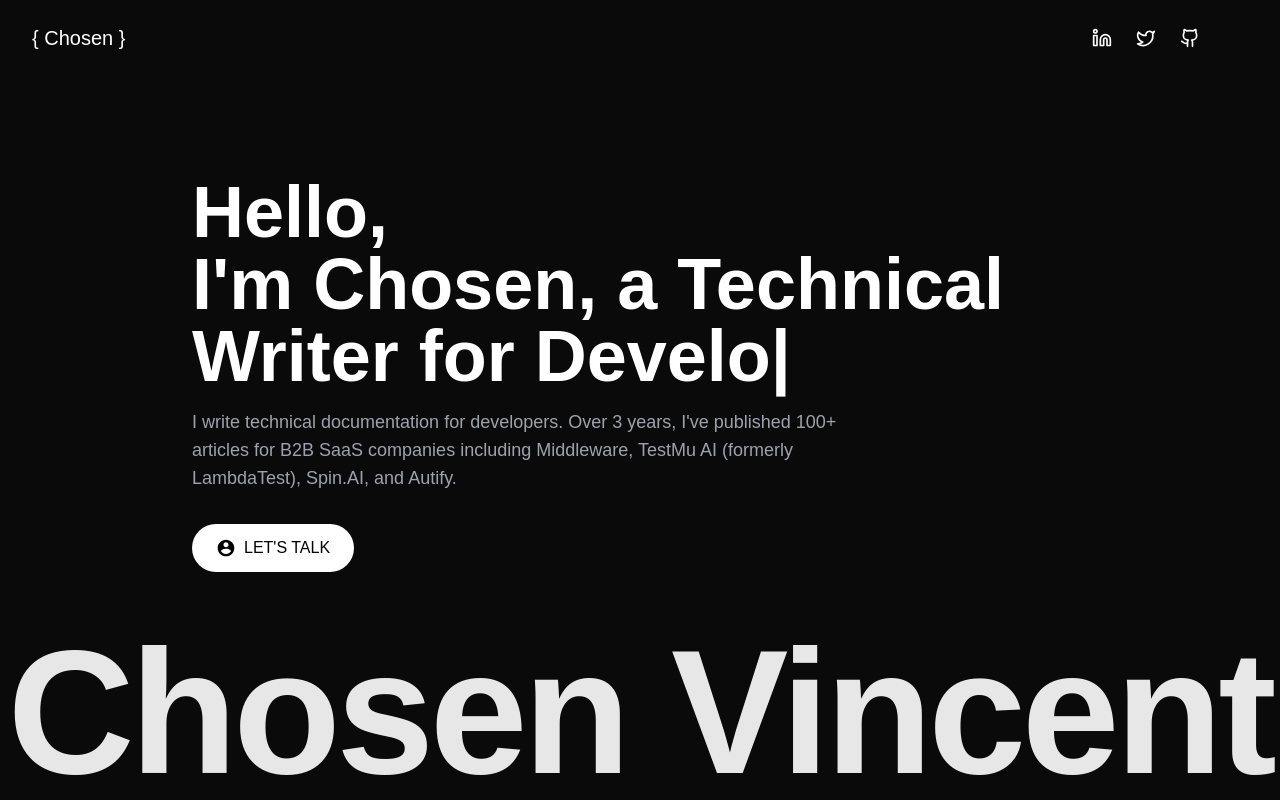
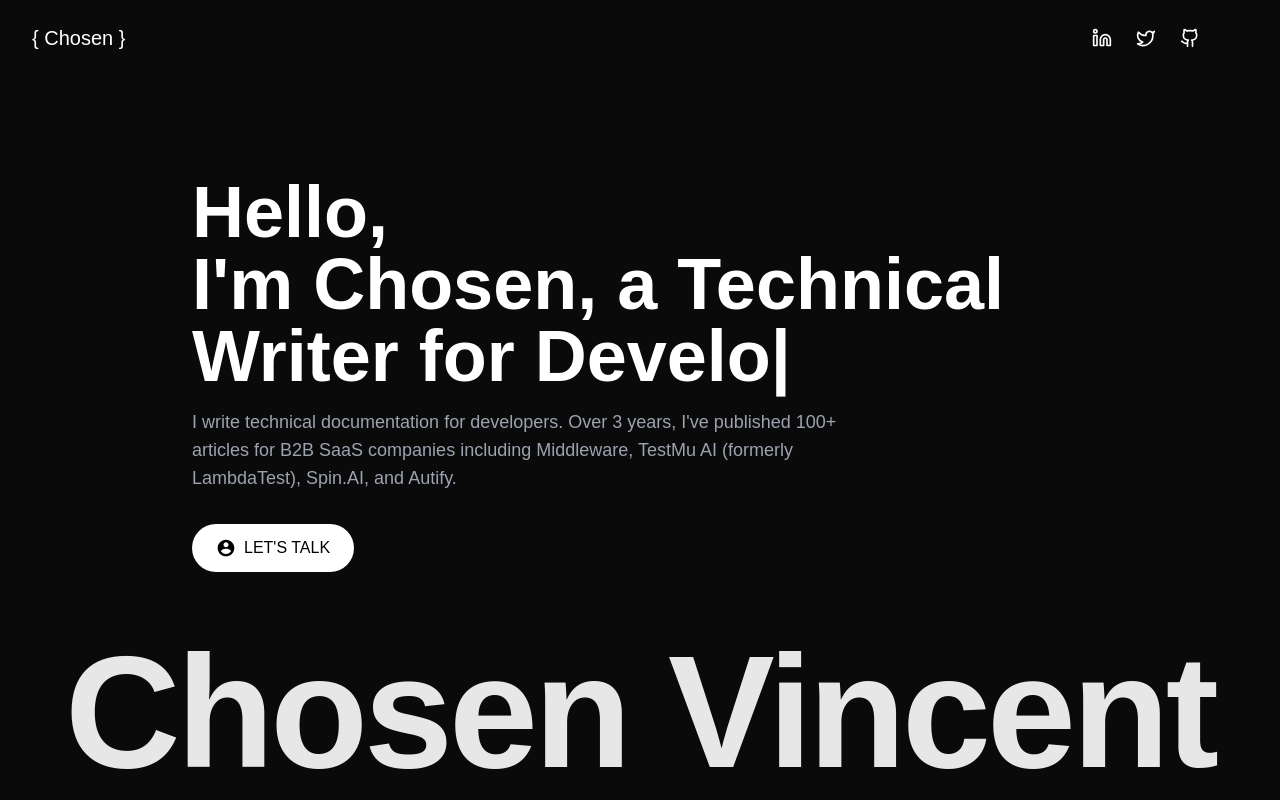
Before and after one commit to chosenvincent1/chosenvincent, a React (Vite) app: page / in a window 1280 px wide. Shown: the top 800 px of the page. Built offline with nearby package versions, Linux system fonts and the light colour scheme; a web font is replaced by a local one.

Commit message:
Reduce font size on hero section

```diff
--- a/src/components/HeroSection.tsx
+++ b/src/components/HeroSection.tsx
@@ -85,8 +85,8 @@ const HeroSection = () => {
         </div>
 
         {/* Large Name Display - Desktop (Static) */}
-        <div className="hidden lg:block absolute bottom-0 left-0 right-0 overflow-hidden pointer-events-none">
-          <h2 className="text-[8rem] xl:text-[11rem] font-bold leading-none tracking-tight opacity-90 text-center">
+        <div className="hidden lg:block absolute bottom-0 left-0 right-0 overflow-hidden pointer-events-none py-2">
+          <h2 className="text-[8rem] xl:text-[10rem] font-bold leading-none tracking-tight opacity-90 text-center">
             Chosen Vincent
           </h2>
         </div>
```
